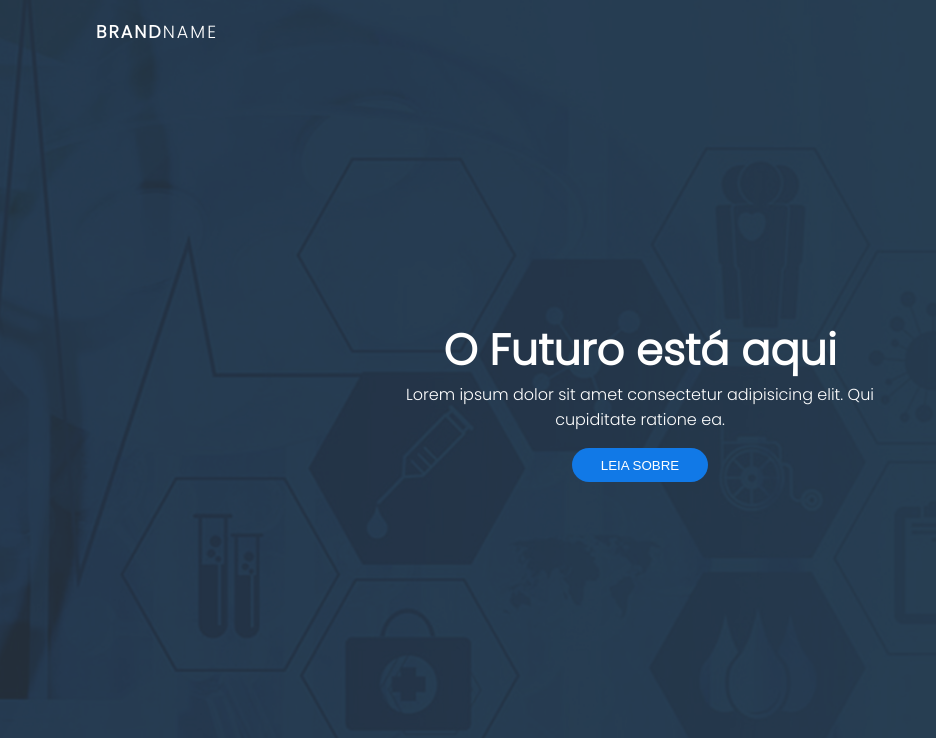
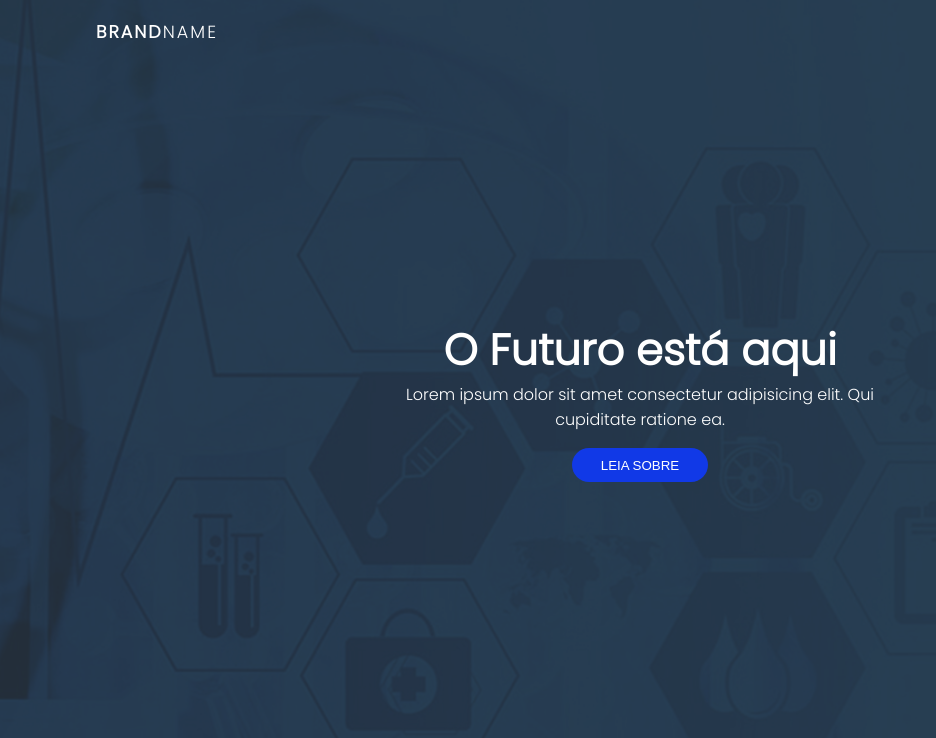
Before and after one commit to wellingtonvx/navbar_animated, a plain HTML site: page index.html in a window 1280 px wide. In both pictures the pointer is over the button "LEIA SOBRE". Shown: the whole page, without its empty margins (0-936 px from the left). Drawn offline with Linux system fonts and the light colour scheme.

Commit message:
update hover css

```diff
--- a/style.css
+++ b/style.css
@@ -139,6 +139,11 @@ header {
   text-transform: uppercase;
   cursor: pointer;
   text-decoration: none;
+  transition: 0.5s;
+}
+
+.btn:hover {
+  background-color: #1139e7;
 }
 
 .container.active .bar {
```
